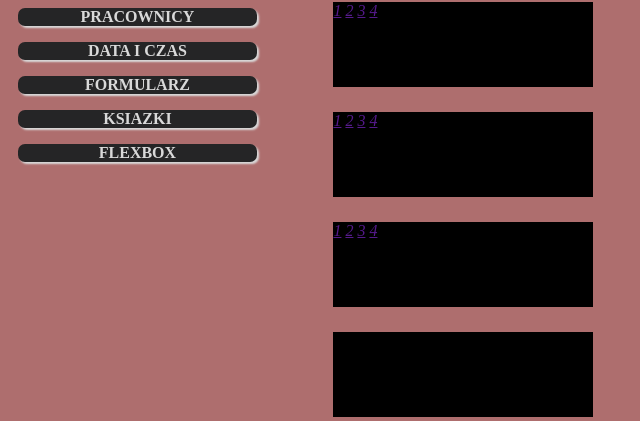
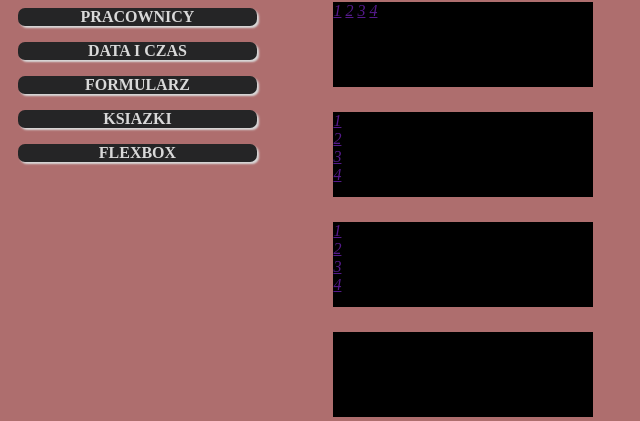
Before and after one commit to SK-2019/php-sql-wprowadzenie-Marcia56, a PHP site: page /flexbox/flexbox.html in a window 1280 px wide. Shown: the part 248-669 px from the top of the page, without its empty margins (0-640 px from the left). Run offline with PHP 8.4, Linux system fonts and the light colour scheme.

Commit message:
Update styles.css

```diff
--- a/inne/styles.css
+++ b/inne/styles.css
@@ -31,6 +31,14 @@ background-color: #AE6E6E;
     background: black;
     margin: 10px;
 }
+.menu2{
+    display:flex;
+    height: 100%;
+    width: 100%;
+    flex-direction: column;
+}
+
+
 .banner {
   background-color: #0D0D0D;
   width: 100%;
```
